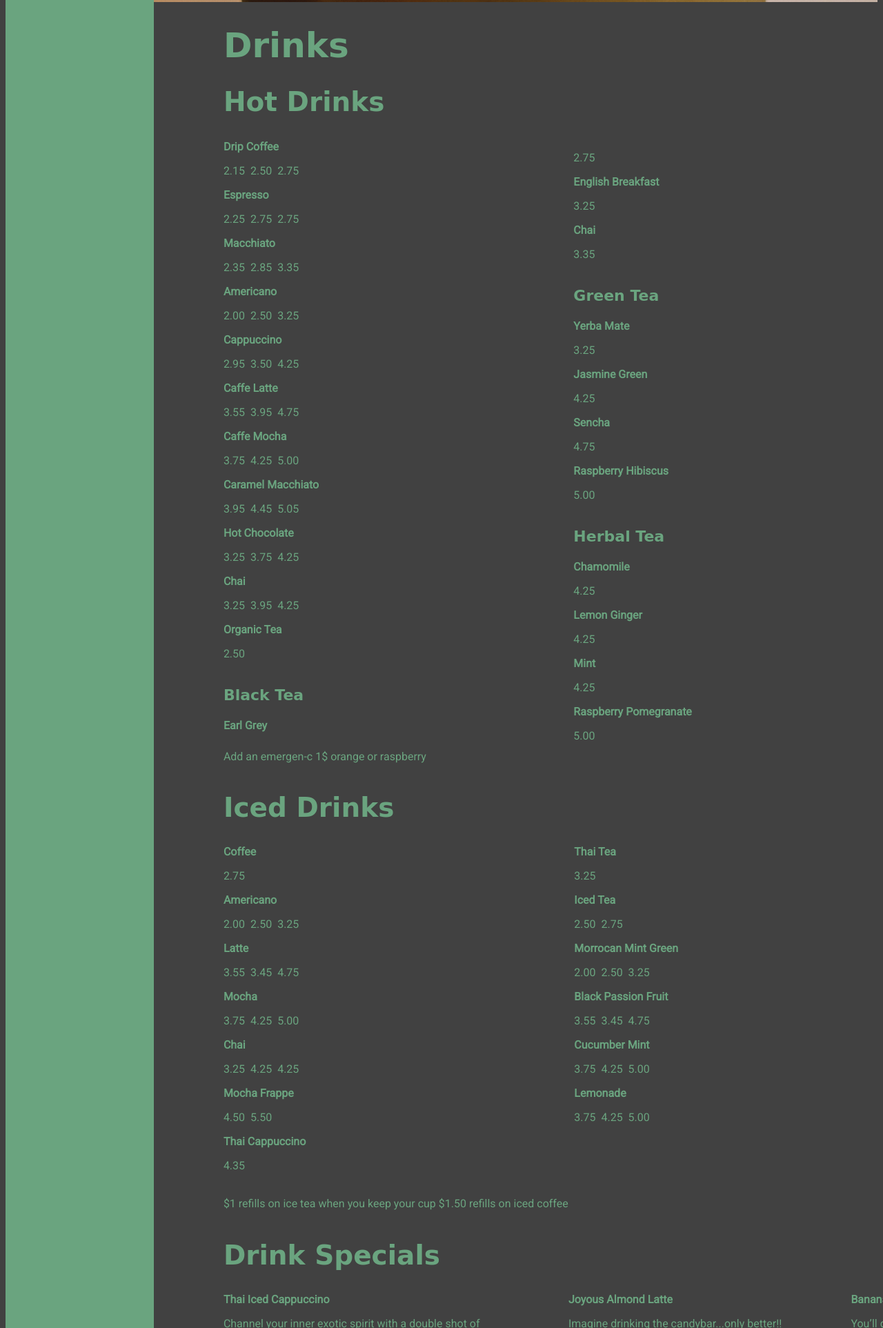
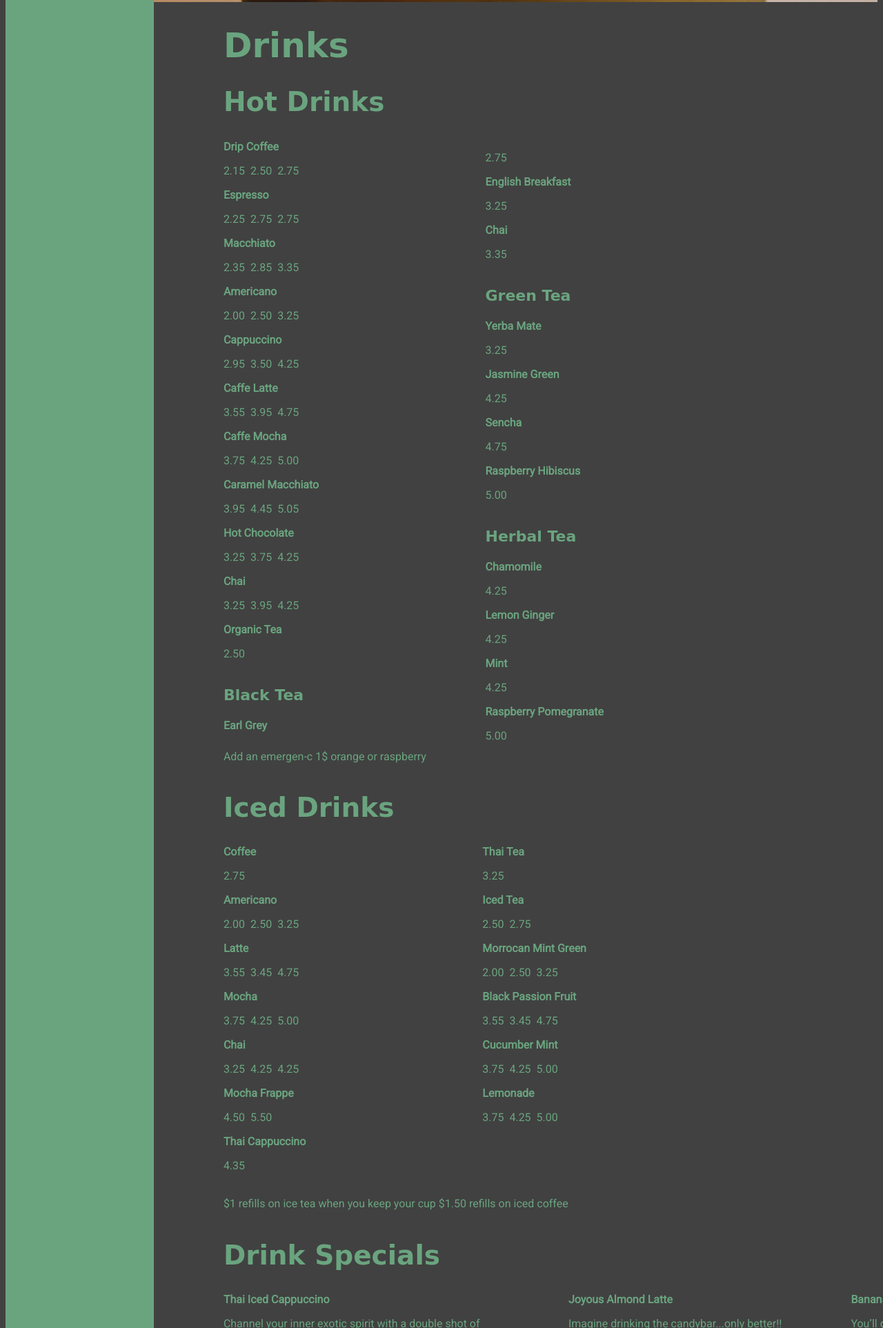
Before and after one commit to ChloeGamblin/gra-321, a plain HTML site: page responsive-project/index.html in a window 1280 px wide. Shown: the part 690-2615 px from the top of the page at 69% size. Drawn offline with Linux system fonts and the light colour scheme; a web font is replaced by a local one.

Commit message:
updated stype css

```diff
--- a/responsive-project/css/style.css
+++ b/responsive-project/css/style.css
@@ -505,9 +505,10 @@ div.green {
     flex-direction: column;
     flex-wrap: wrap;
     height: 900px;
-    column-gap: 100px;
+    column-gap: 115%;
     margin-bottom: -26px;
     margin-left: 101px;
+    width: 20%;
 
   }
   div.footer {
@@ -523,7 +524,8 @@ div.green {
     flex-wrap: wrap;
     margin-left: 101px;
     height: 500px;
-    column-gap: 100px;
+    column-gap: 122%;
+    width: 20%;
   }
   div.drinkspecialstitle {
     display: flex;
```
